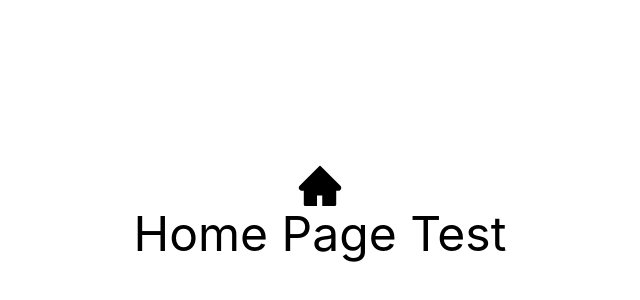
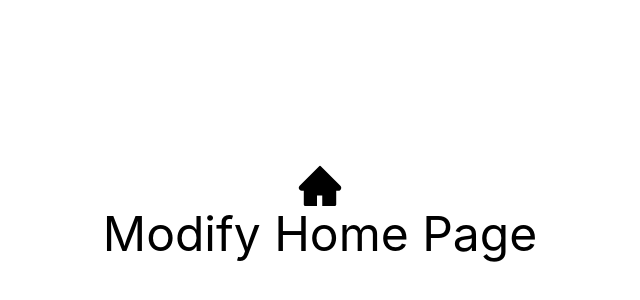
Before and after one commit to mohamedBelalia/EventsRoom, a React (Create React App) app: page / in a window 1280 px wide. Shown: the part 190-490 px from the top of the page, without its empty margins (320-960 px from the left). Built offline with nearby package versions, Linux system fonts and the light colour scheme.

Commit message:
Soufiane first commit

```diff
--- a/src/App.js
+++ b/src/App.js
@@ -3,7 +3,8 @@ import Landing from "./Pages/Home/Landing";
 function App() {
   return (
     <div>
-      <Landing/>
+      <Landing></Landing>
+      <test></test>
     </div>
   );
 }
--- a/src/Pages/Home/Landing.jsx
+++ b/src/Pages/Home/Landing.jsx
@@ -5,7 +5,7 @@ const Landing = () => {
   return (
     <div className='w-[100%] h-[100vh] flex flex-col justify-center items-center'>
         <AiFillHome className='text-5xl'/>
-        <h1 className='text-5xl'>Home Page Test </h1>
+        <h1 className='text-5xl'>Modify Home Page </h1>
     </div>
   )
 }
```
